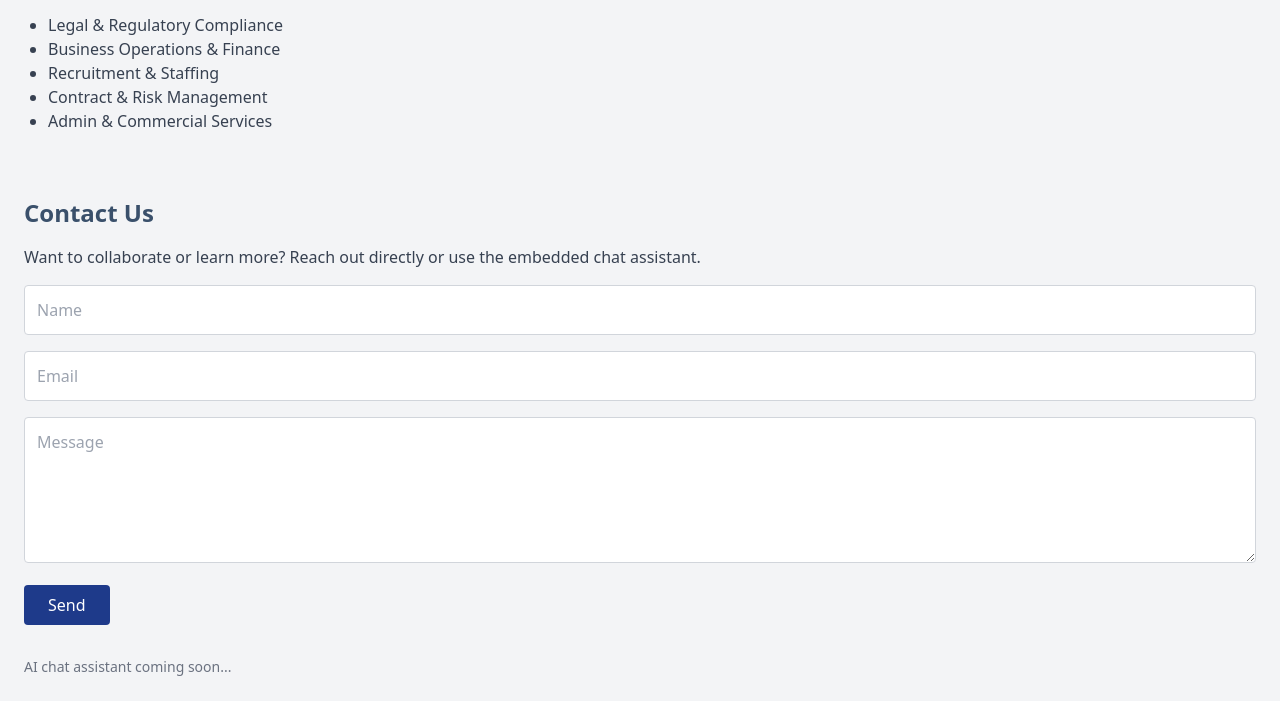
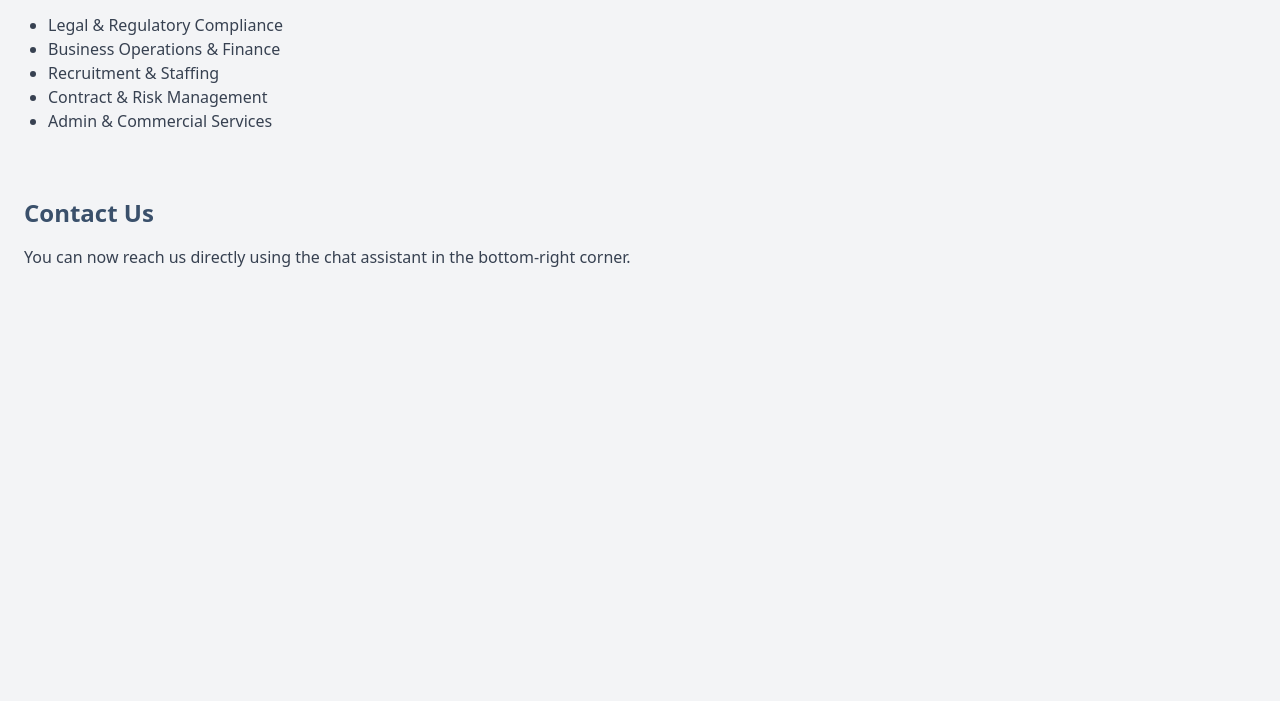
Before and after one commit to ChrisToase/revalen.co.uk, a plain HTML site: page index.html in a window 1280 px wide. Shown: the part 767-1468 px from the top of the page. After the commit the page ends 1060 px from the top, so only its background shows below. Drawn offline with nearby package versions, Linux system fonts and the light colour scheme.

Commit message:
Remove contact section now that Tidio is active

```diff
--- a/index.html
+++ b/index.html
@@ -71,20 +71,10 @@
       </ul>
     </section>
 
-    <!-- Contact Section -->
+    <!-- Optional Replacement for Contact Section -->
     <section id="contact" class="mt-16">
       <h2 class="text-2xl font-bold header-color mb-4">Contact Us</h2>
-      <p class="text-gray-700 mb-4">Want to collaborate or learn more? Reach out directly or use the embedded chat assistant.</p>
-      <form class="space-y-4">
-        <input type="text" placeholder="Name" class="w-full p-3 border border-gray-300 rounded">
-        <input type="email" placeholder="Email" class="w-full p-3 border border-gray-300 rounded">
-        <textarea placeholder="Message" class="w-full p-3 border border-gray-300 rounded" rows="5"></textarea>
-        <button type="submit" class="bg-blue-900 text-white px-6 py-2 rounded hover:bg-blue-800">Send</button>
-      </form>
-      <!-- Placeholder for AI Chat -->
-      <div class="mt-8">
-        <p class="text-gray-500 text-sm">AI chat assistant coming soon...</p>
-      </div>
+      <p class="text-gray-700">You can now reach us directly using the chat assistant in the bottom-right corner.</p>
     </section>
   </main>
 
```
